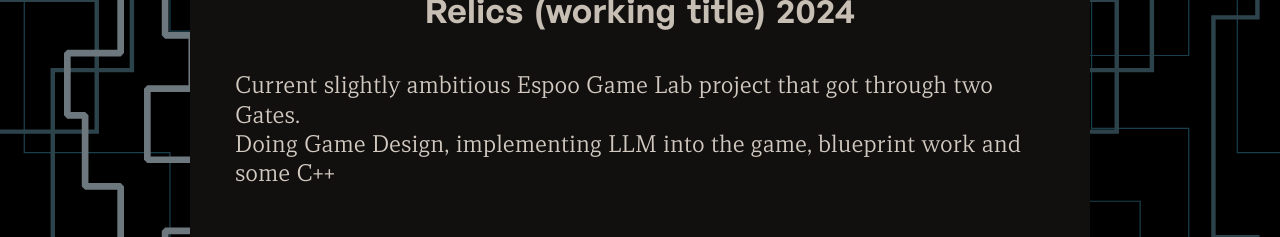
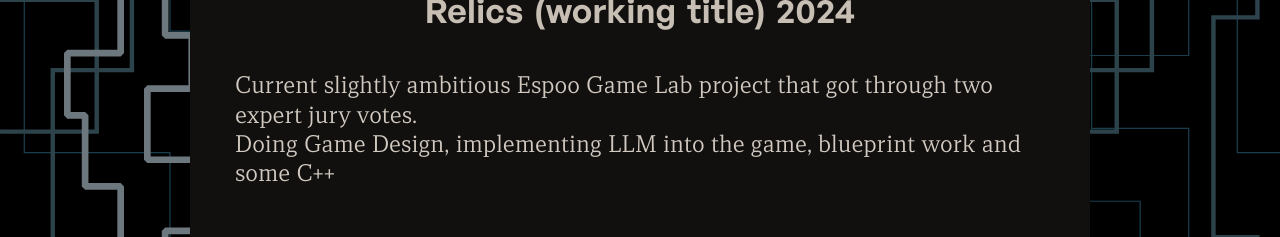
Before and after one commit to rikutt/Portfolio_Riku_Timonen, a plain HTML site: page index.html in a window 1280 px wide. Shown: the part 818-1055 px from the top of the page. Drawn offline with Linux system fonts and the light colour scheme.

Commit message:
working fix

```diff
--- a/index.html
+++ b/index.html
@@ -41,7 +41,7 @@
                 <img src="RelicsWorkingTitle.jpg" alt="Relics pitch img">
                 <h2>Relics (working title) 2024</h2>
                 <div class="text-content">
-                    <p>Current slightly ambitious Espoo Game Lab project that got through two Gates. <br>
+                    <p>Current slightly ambitious Espoo Game Lab project that got through two expert jury votes. <br>
                         Doing Game Design, implementing LLM into the game, blueprint work and some C++
                     </p>
                 </div>
```
